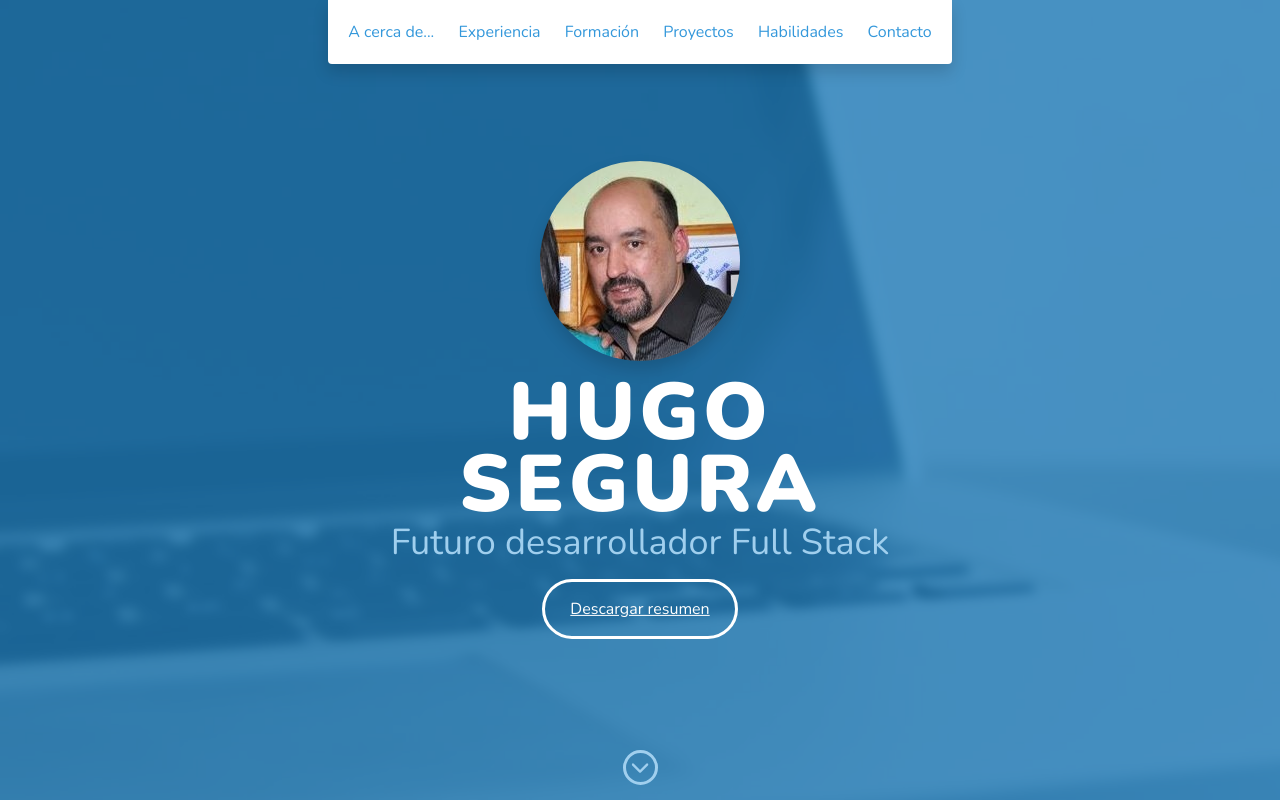
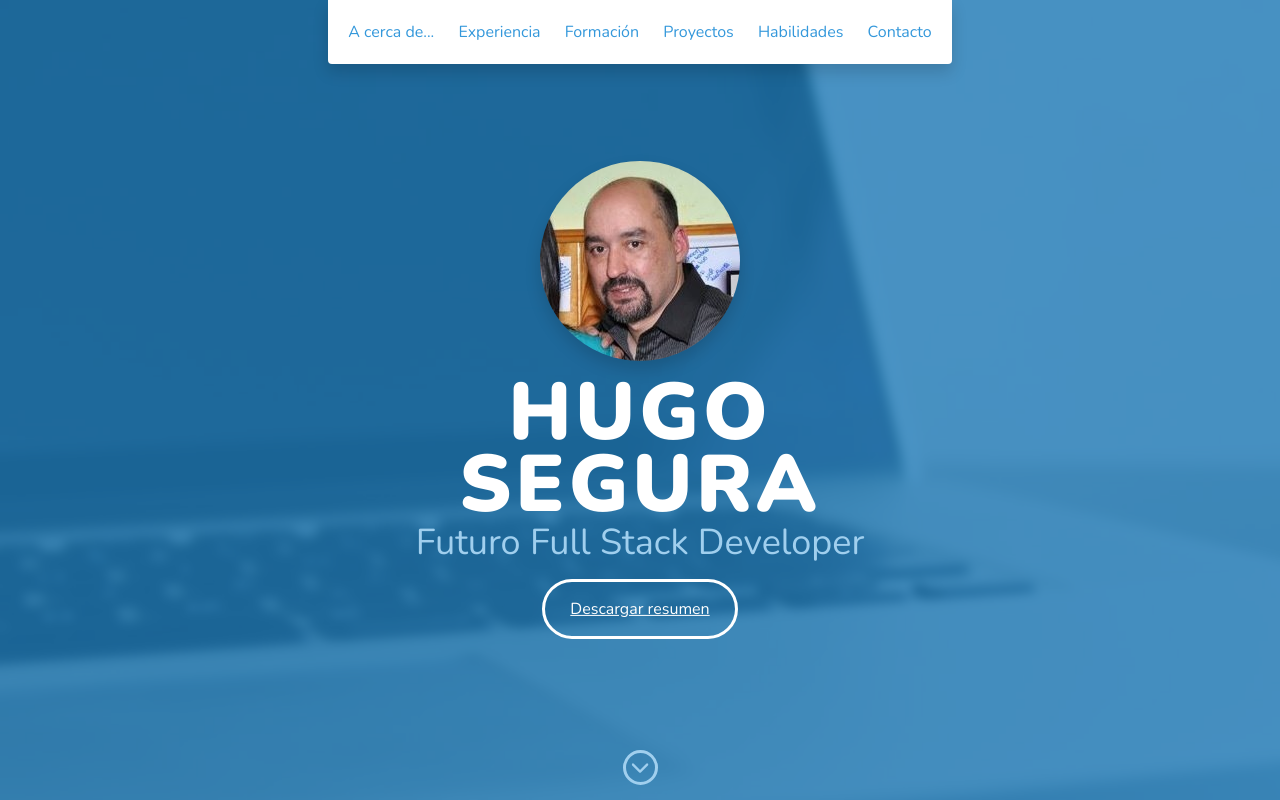
Before and after one commit to hymsoft/desafio-modulo-2, a website: page index.html in a window 1280 px wide. Shown: the top 800 px of the page. Drawn offline with nearby package versions, Linux system fonts and the light colour scheme.

Commit message:
Solo para una prueba

```diff
--- a/index.html
+++ b/index.html
@@ -60,7 +60,7 @@
           alt="Foto perfil Hugo Segura(hymsoft)"
         />
         <h1>Hugo Segura</h1>
-        <h2>Futuro desarrollador Full Stack</h2>
+        <h2>Futuro Full Stack Developer</h2>
         <a href="#" class="btn-rounded-white">Descargar resumen</a>
       </div>
       <!-- End #lead-content -->
```
